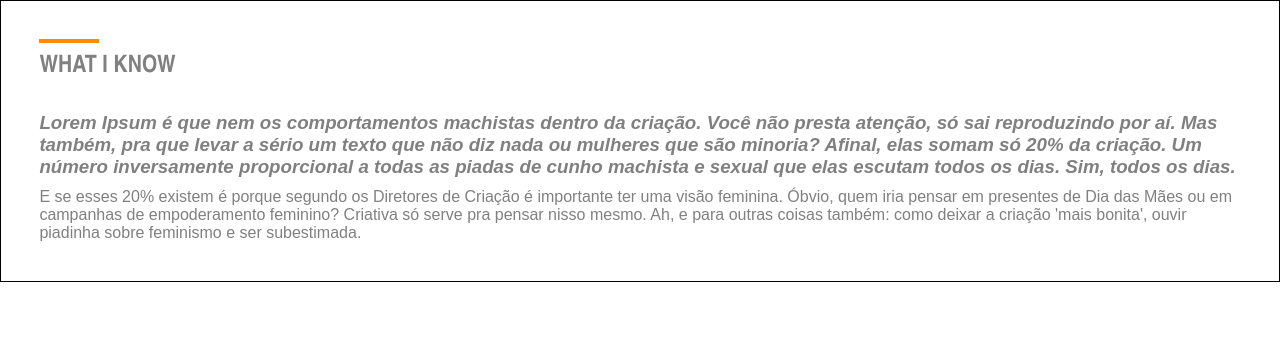
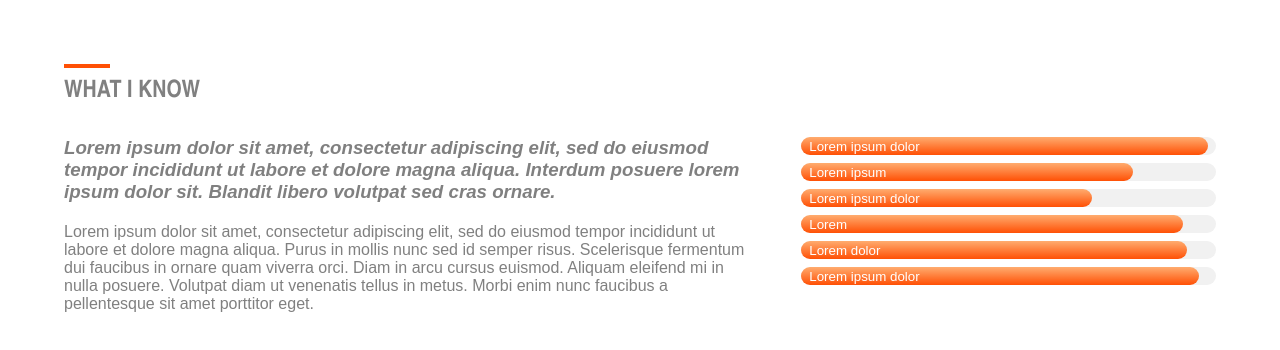
Before and after one commit to caiorasc/projeto2-grupod-codexp, a plain HTML site: page alta-fidelidade.html in a window 1280 px wide. Drawn offline with Linux system fonts and the light colour scheme.

Commit message:
Progressbar

```diff
--- a/alta-fidelidade.html
+++ b/alta-fidelidade.html
@@ -4,7 +4,7 @@
 <head>
 	<meta charset="UTF-8">
 	<meta name="viewport" content="width=device-width, initial-scale=1.0">
-    <meta http-equiv="X-UA-Compatible" content="ie=edge">
+	<meta http-equiv="X-UA-Compatible" content="ie=edge">
 	<title>Document</title>
 	<link rel="stylesheet" href="css/alta-fidelidade.css">
 </head>
@@ -15,17 +15,41 @@
 	</header>
 	<main>
 		<section class="section__progress">
-			<div class="barra"></div>
+			<div class="linhalaranja"></div>
 			<h1>what i know</h1>
-				<h3>Lorem Ipsum é que nem os comportamentos machistas dentro da criação. Você não presta atenção, só sai reproduzindo por
-					aí. Mas também, pra que levar a sério um texto que não diz nada ou mulheres que são minoria? Afinal, elas somam só 20%
-					da criação. Um número inversamente proporcional a todas as piadas de cunho machista e sexual que elas escutam todos
-					os dias. Sim, todos os dias.</h3>
-				<p>E se esses 20% existem é porque segundo os Diretores de Criação é importante ter uma visão feminina. Óbvio, quem iria
-					pensar em presentes de Dia das Mães ou em campanhas de empoderamento feminino? Criativa só serve pra pensar nisso mesmo.
-					Ah, e para outras coisas também: como deixar a criação 'mais bonita', ouvir piadinha sobre feminismo e ser subestimada.</p>
-			<div>
-				<div>
+			<div class="boxprogress1">
+				<h3>Lorem ipsum dolor sit amet, consectetur adipiscing elit, sed do eiusmod tempor incididunt ut labore et dolore magna aliqua.
+					Interdum posuere lorem ipsum dolor sit. Blandit libero volutpat sed cras ornare. </h3>
+				<p>Lorem ipsum dolor sit amet, consectetur adipiscing elit, sed do eiusmod tempor incididunt ut labore et dolore magna aliqua.
+					Purus in mollis nunc sed id semper risus. Scelerisque fermentum dui faucibus in ornare quam viverra orci. Diam in arcu
+					cursus euismod. Aliquam eleifend mi in nulla posuere. Volutpat diam ut venenatis tellus in metus. Morbi enim nunc faucibus
+					a pellentesque sit amet porttitor eget.</p>
+			</div>
+			<div class="boxprogress2">
+				<div class="progressbar">
+					<div class="progressbar1">Lorem ipsum dolor
+					</div>
+				</div>
+				<div class="progressbar">
+					<div class="progressbar2">Lorem ipsum
+					</div>
+				</div>
+				<div class="progressbar">
+					<div class="progressbar3">Lorem ipsum dolor
+					</div>
+				</div>
+				<div class="progressbar">
+					<div class="progressbar4">Lorem
+					</div>
+				</div>
+				<div class="progressbar">
+					<div class="progressbar5">Lorem dolor
+					</div>
+				</div>
+				<div class="progressbar">
+					<div class="progressbar6">Lorem ipsum dolor
+					</div>
+				</div>
 		</section>
 	</main>
 	<footer>
--- a/css/alta-fidelidade.css
+++ b/css/alta-fidelidade.css
@@ -7,15 +7,14 @@
 .section__progress {
 	width: 100%;
 	height: auto;
-	padding: 3%;
+	padding: 5% 5%;
 	color: gray;
-	border: 1px solid black;
 }
 
-.barra {
-	width: 5%;
+.linhalaranja {
+	width: 4%;
 	height: 4px;
-	background-color: darkorange;
+	background-color: #FF5005;
 	margin-bottom: 10px;
 }
 
@@ -28,9 +27,104 @@
 .section__progress h3 {
 	font-family: Arial, sans-serif;
 	font-style: italic;
-	margin-bottom: 10px;
+	margin-bottom: 20px;
 }
 
 .section__progress p {
 	font-family: 'Arial', sans-serif;
+	margin-bottom: 20px;
 }
+
+.boxprogress1 {
+	width: 100%;
+}
+
+.boxprogress2 {
+	width: 100%;
+}
+
+.progressbar {
+	background-color: #F1F1F1;
+	margin-bottom: 8px;
+	border-radius: 15px;
+}
+
+.progressbar1 {
+	width: 98%;
+	height: 18px;
+	font-family: Arial, sans-serif;
+	font-size: 10pt;
+	color: #FFFFFF;
+	background: linear-gradient(to bottom, #FFAC6F, #FF5005);
+	padding: 2px 0 0 8px;
+	border-radius: 15px;
+}
+
+.progressbar2 {
+	width: 80%;
+	height: 18px;
+	font-family: Arial, sans-serif;
+	font-size: 10pt;
+	color: #FFFFFF;
+	background: linear-gradient(to bottom, #FFAC6F, #FF5005);
+	padding: 2px 0 0 8px;
+	border-radius: 15px;
+}
+
+.progressbar3 {
+	width: 70%;
+	height: 18px;
+	font-family: Arial, sans-serif;
+	font-size: 10pt;
+	color: #FFFFFF;
+	background: linear-gradient(to bottom, #FFAC6F, #FF5005);
+	padding: 2px 0 0 8px;
+	border-radius: 15px;
+}
+
+.progressbar4 {
+	width: 92%;
+	height: 18px;
+	font-family: Arial, sans-serif;
+	font-size: 10pt;
+	color: #FFFFFF;
+	background: linear-gradient(to bottom, #FFAC6F, #FF5005);
+	padding: 2px 0 0 8px;
+	border-radius: 15px;
+}
+
+.progressbar5 {
+	width: 93%;
+	height: 18px;
+	font-family: Arial, sans-serif;
+	font-size: 10pt;
+	color: #FFFFFF;
+	background: linear-gradient(to bottom, #FFAC6F, #FF5005);
+	padding: 2px 0 0 8px;
+	border-radius: 15px;
+}
+
+.progressbar6 {
+	width: 96%;
+	height: 18px;
+	font-family: Arial, sans-serif;
+	font-size: 10pt;
+	color: #FFFFFF;
+	background: linear-gradient(to bottom, #FFAC6F, #FF5005);
+	padding: 2px 0 0 8px;
+	border-radius: 15px;
+}
+
+@media only screen and (min-width: 768px) {
+
+	.boxprogress1 {
+	width: 60%;
+	float: left;
+}
+
+	.boxprogress2 {
+	width: 36%;
+	float: right;
+
+}
+}
```
